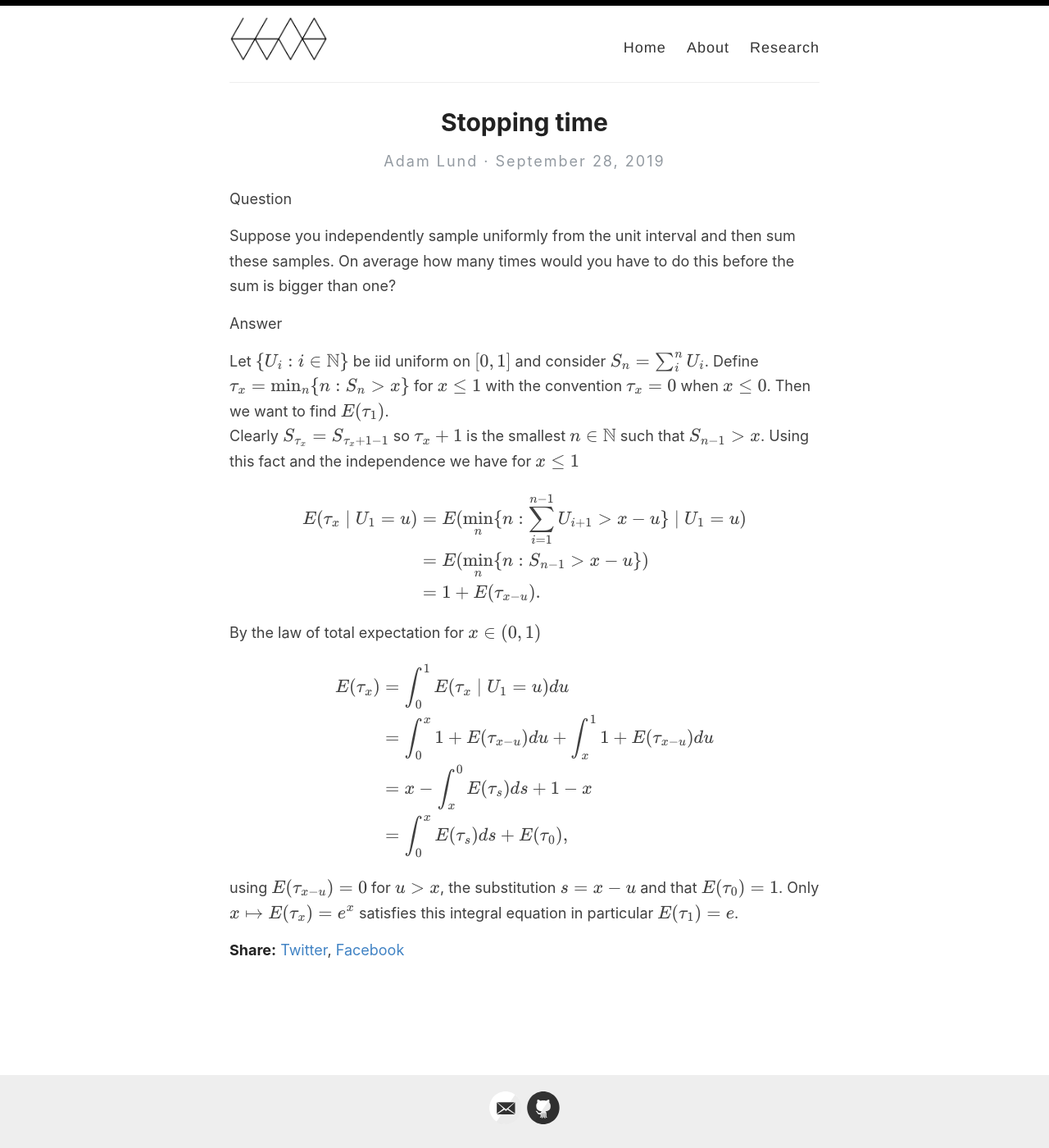
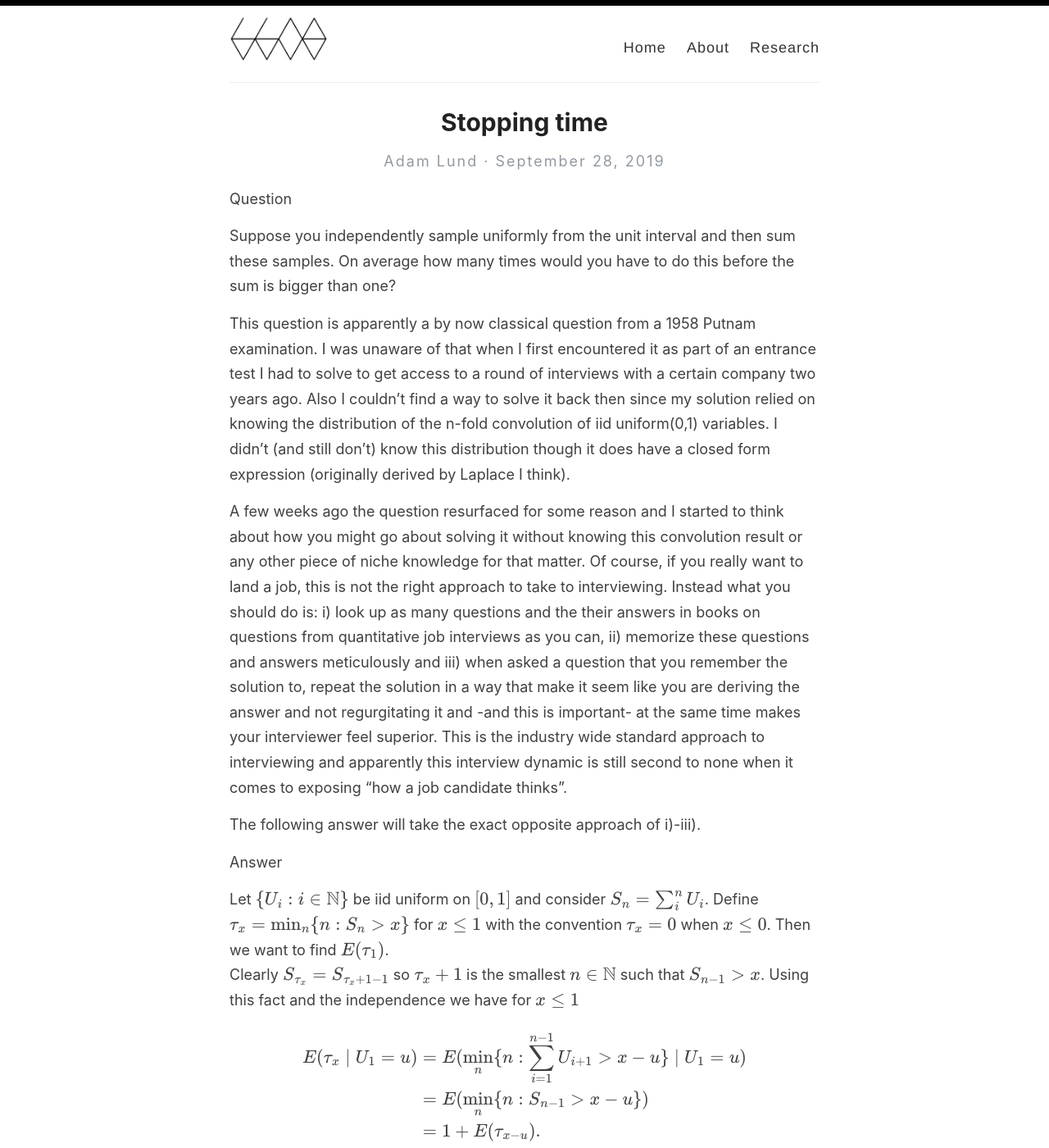
Before and after one commit to adam-lund/adam-lund.github.io, a Jekyll site: the page built from _posts/2019-09-28-Uniform sum problem-.md, in a window 1280 px wide and 1400 px high. Shown: the whole window at 82% size. Built offline with Jekyll 4.4.1, drawn with Linux system fonts in a browser that asks for light colours; formulas are drawn with MathJax 3.

Commit message:
trying my hand

```diff
--- a/_posts/2019-09-28-Uniform sum problem-.md
+++ b/_posts/2019-09-28-Uniform sum problem-.md
@@ -8,6 +8,11 @@ Question
 
 Suppose you   independently  sample uniformly from the unit interval and then sum these samples. On average how many times would you have to do this before the sum is  bigger than one?
 
+This question is apparently a by now classical question from a 1958 Putnam examination. I was unaware of that when I first encountered it as part of  an entrance test I had to solve to get access to a round of interviews with a certain company two years ago. Also I couldn't find a way to solve it back then since my solution relied on knowing the distribution of the n-fold convolution of iid uniform(0,1) variables.  I didn't (and still don't) know this distribution though it does have a closed form expression (originally derived by Laplace I think).
+
+A few weeks ago the question resurfaced for some reason and I started to think  about how you might go about solving it without knowing this convolution result or any other piece of niche knowledge for that matter. Of course, if you really want to land a job, this is not the right approach to take to interviewing. Instead what you should do is: i) look up as many questions and the their answers in books on questions from quantitative job interviews as you can, ii) memorize  these questions and answers meticulously  and iii) when asked a question that you remember the solution to, repeat the solution in a way that make it seem like you are deriving the answer and not regurgitating it and -and this is important- at the same time makes your interviewer feel superior. This is the industry wide standard approach to interviewing and apparently this interview dynamic is still second to none when it comes to exposing "how a job candidate thinks".
+
+The following answer will take the exact opposite approach of i)-iii).
 
 Answer
 
```
